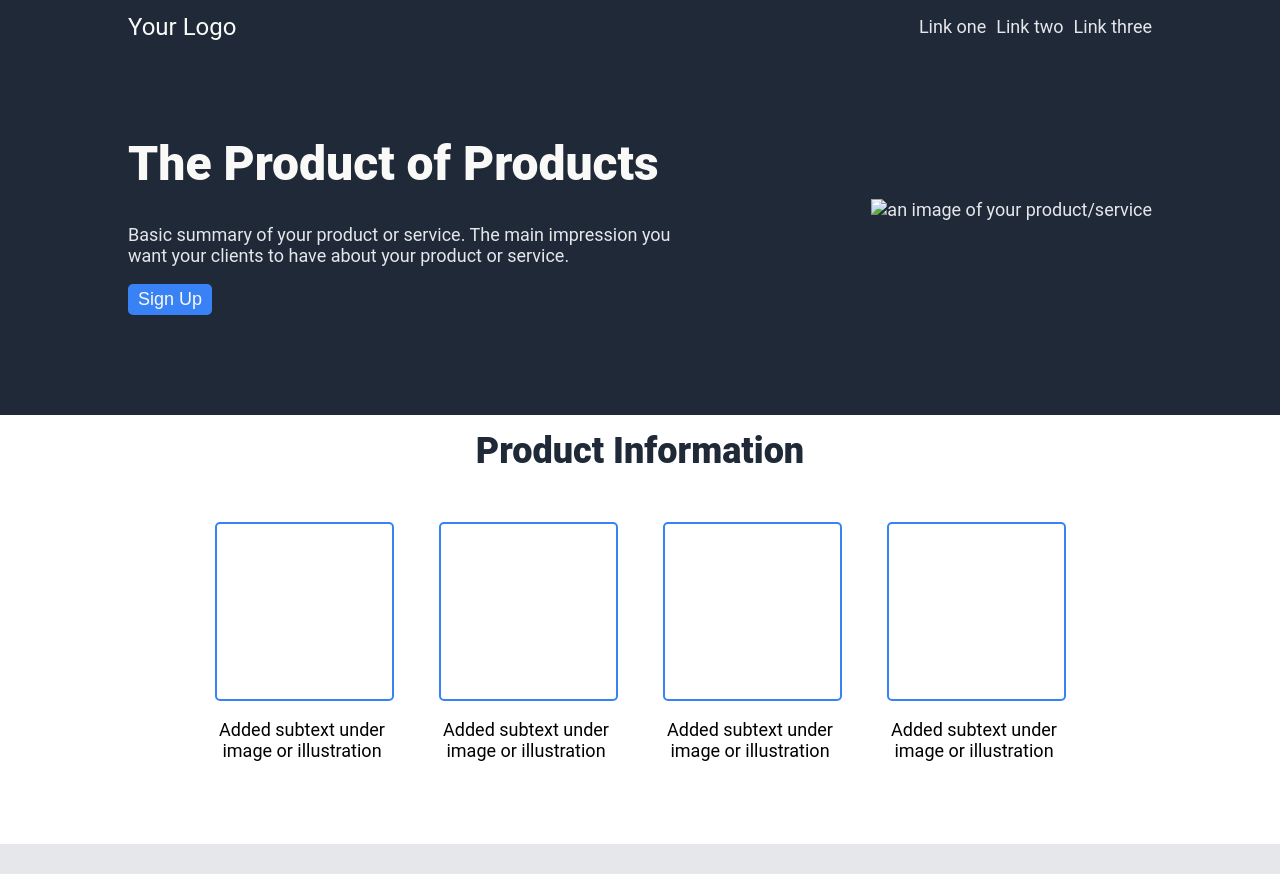
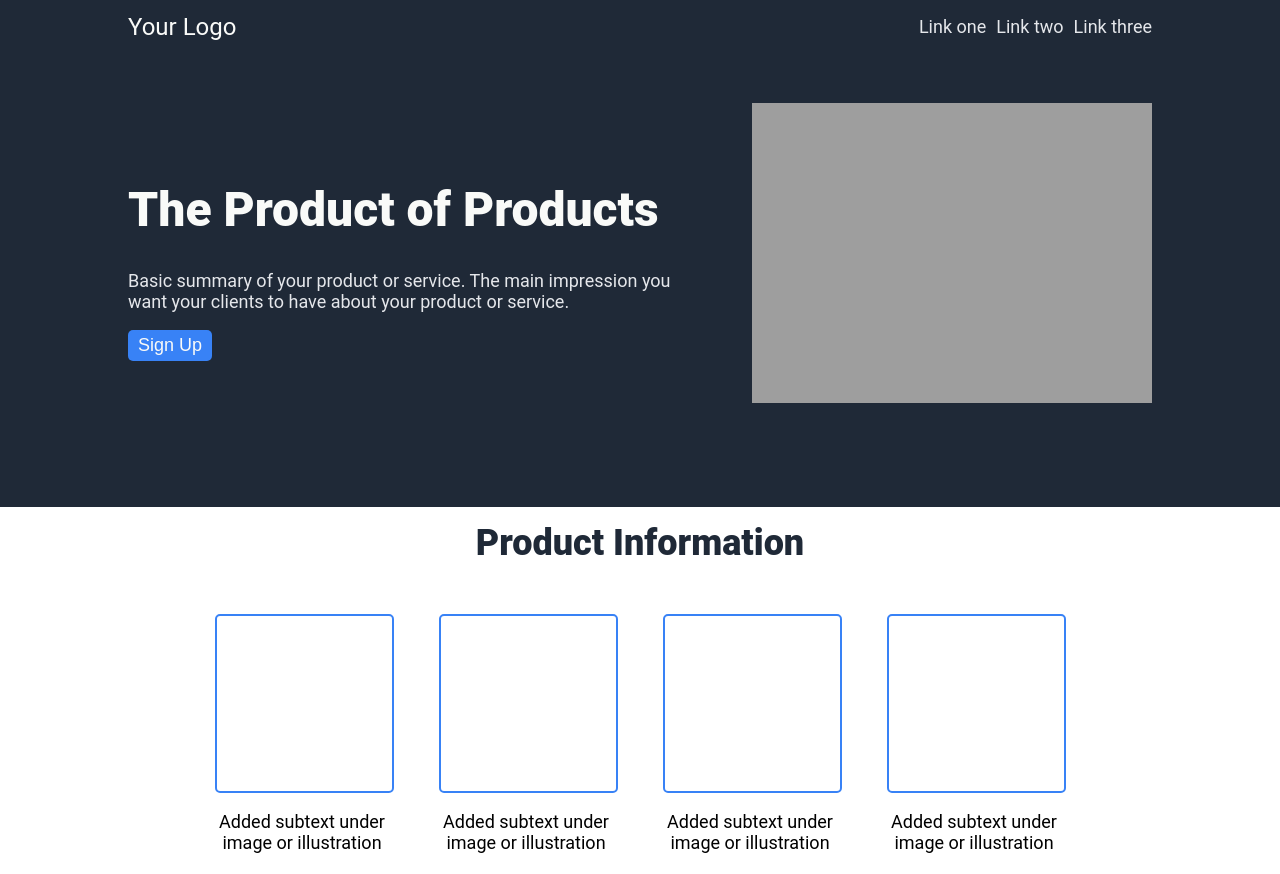
Before and after one commit to NotSoClevr/odin-landingPage-project, a plain HTML site: page index.html in a window 1280 px wide. Shown: the top 874 px of the page. Drawn offline with Linux system fonts and the light colour scheme; the site is published under a folder, as on GitHub Pages, so addresses that start at the root find nothing; some icons are missing.

Commit message:
fix link to photo

```diff
--- a/index.html
+++ b/index.html
@@ -28,7 +28,7 @@
                 <button id="no-border">Sign Up</button>
             </div>
             <div>
-                <img src="/photos/webfactory-ltd-NoOrDKxUfzo-unsplash.jpg" alt="an image of your product/service">
+                <img src="photos/webfactory-ltd-NoOrDKxUfzo-unsplash.jpg" alt="an image of your product/service">
                 <!--Photo by <a href="https://unsplash.com/@webfactoryltd?utm_content=creditCopyText&utm_medium=referral&utm_source=unsplash">WebFactory Ltd</a> on <a href="https://unsplash.com/photos/black-and-silver-laptop-computer-NoOrDKxUfzo?utm_content=creditCopyText&utm_medium=referral&utm_source=unsplash">Unsplash</a>
       -->
             </div>
```
